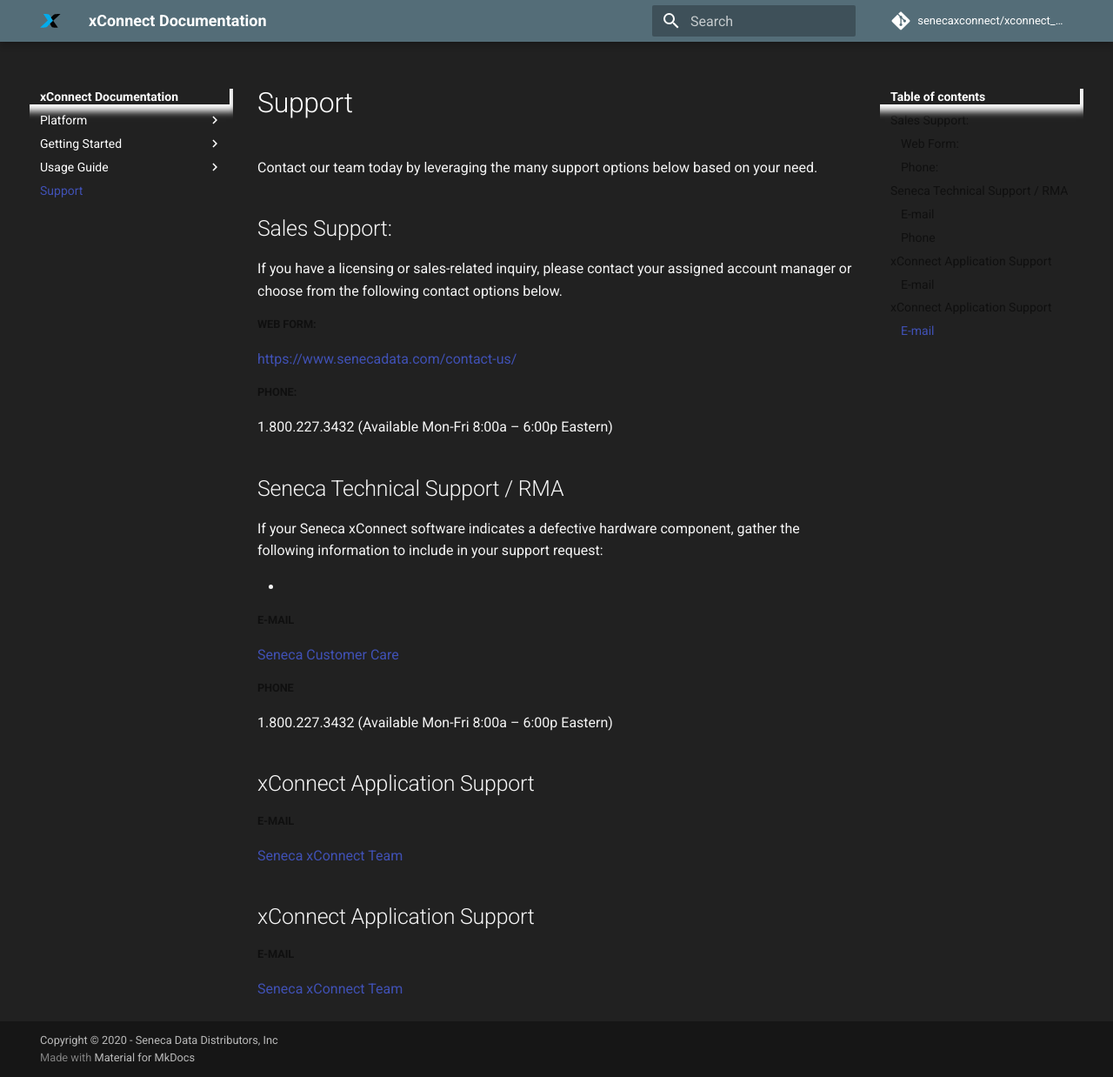
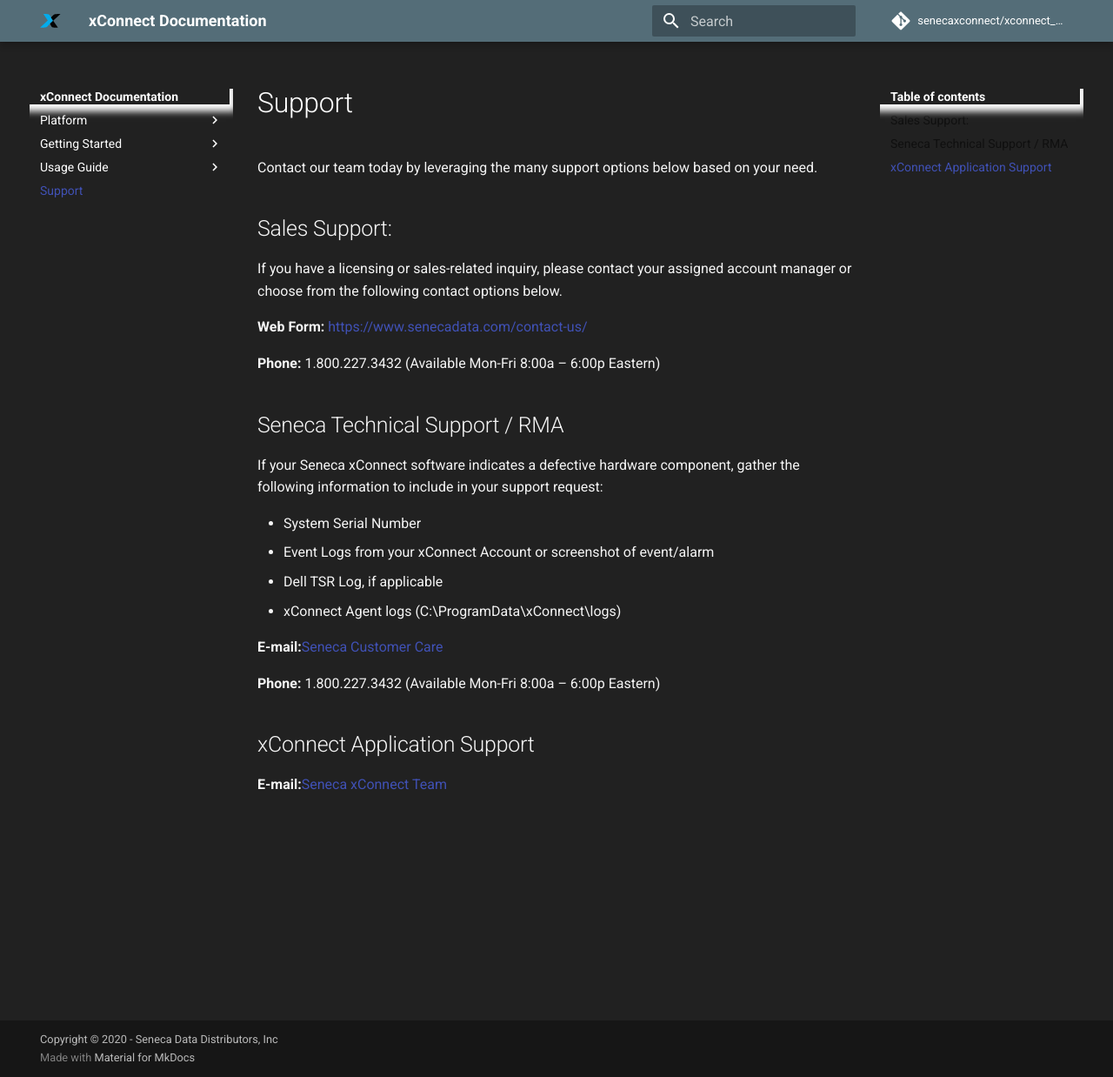
Before and after one commit to senecaxconnect/xconnect_docs, an MkDocs documentation site: the page built from docs/Support.md, in a window 1280 px wide and 1238 px high. Shown: the whole window at 87% size. Built offline with MkDocs 1.6.1 and Material for MkDocs 9.7.7, drawn with Linux system fonts in a browser that asks for light colours; comment, search, counter and statistics services are not loaded.

Commit message:
Updated Support Information

```diff
--- a/docs/Support.md
+++ b/docs/Support.md
@@ -6,9 +6,10 @@
 If you have a licensing or sales-related inquiry, please contact your
 assigned account manager or choose from the following contact options below.
 
-##### Web Form:
+**Web Form:**
 https://www.senecadata.com/contact-us/
-##### Phone:
+
+**Phone:**
 1.800.227.3432
 (Available Mon-Fri 8:00a – 6:00p Eastern)
 
@@ -16,18 +17,16 @@
 If your Seneca xConnect software indicates a defective hardware component,
 gather the following information to include in your support request:
 
--
+- System Serial Number
+- Event Logs from your xConnect Account or screenshot of event/alarm
+- Dell TSR Log, if applicable
+- xConnect Agent logs (C:\ProgramData\xConnect\logs\)
 
-##### E-mail
-[Seneca Customer Care](mailto:senecacustomercare@arrow.com)
-##### Phone
+**E-mail:**[Seneca Customer Care](mailto:senecacustomercare@arrow.com)
+
+**Phone:**
 1.800.227.3432
 (Available Mon-Fri 8:00a – 6:00p Eastern)
 
 ## xConnect Application Support
-##### E-mail
-[Seneca xConnect Team](mailto:support@senecaxconnect.com)
-
-## xConnect Application Support
-##### E-mail
-[Seneca xConnect Team](mailto:support@senecaxconnect.com)
+**E-mail:**[Seneca xConnect Team](mailto:support@senecaxconnect.com)
```
